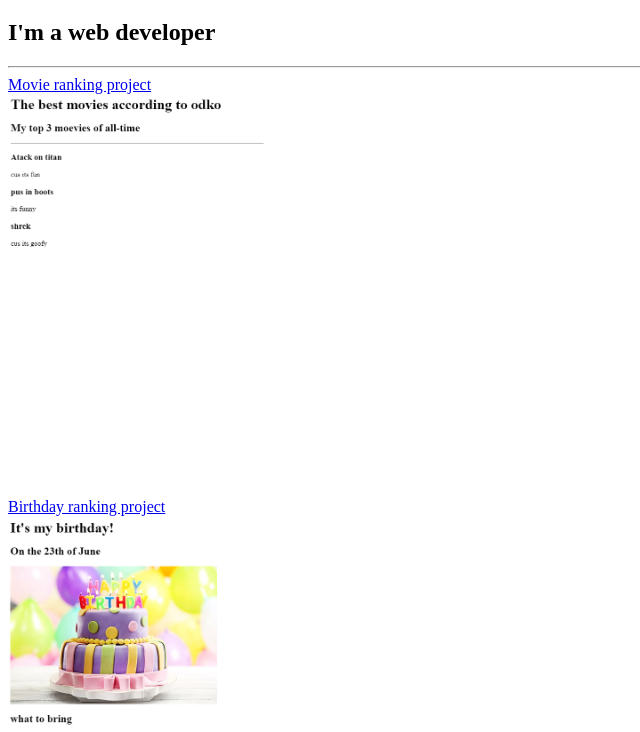
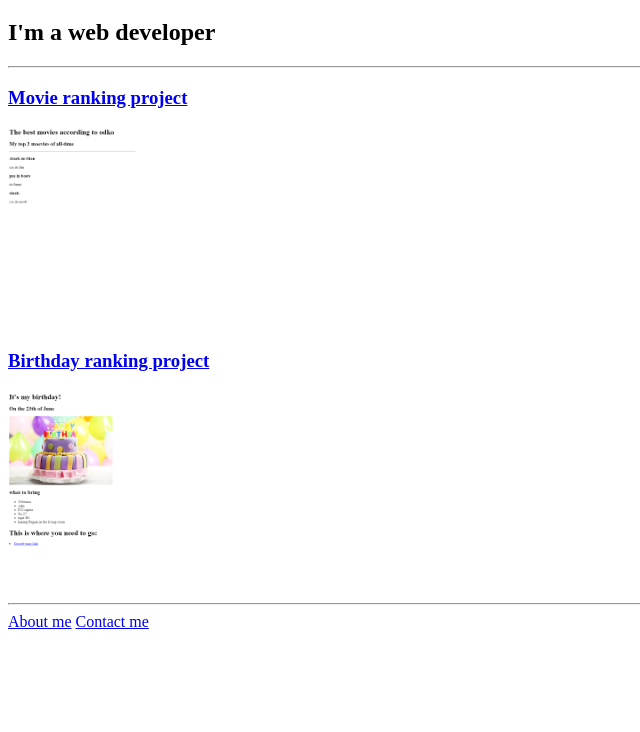
Before and after one commit to odkohaha/odkosFirstWebsite, a plain HTML site: page index.html in a window 1280 px wide. Shown: the part 61-793 px from the top of the page, without its empty margins (0-640 px from the left). Drawn offline with Linux system fonts and the light colour scheme.

Commit message:
Update index.html
fixed bug

```diff
--- a/index.html
+++ b/index.html
@@ -18,19 +18,19 @@ https://developer.mozilla.org/en-US/docs/Web/HTML/Element/img#attr-height -->
  <head>
     <meta charset="UTF-8">
     <meta name="viewport" content="width=device-width, initial-scale=1.0">
-    <title>Document</title>
+    <title>Odko Protfolio</title>
  </head>
  <body>
     <h1>Odko portfolio</h1>
     <h2>I'm a web developer</h2>
     <hr>
-    <a href="./public/movie-ranking.html">Movie ranking project</a>
-    <br>
-    <img src="./assets/images/Screenshot 2024-08-04 212656.png" height="400"/>
-    <br>
-    <a href="./public/birthday-invite.html">Birthday ranking project</a>
-    <br>
-    <img src="./assets/images/Screenshot 2024-08-04 212736.png" height="400"/>
+    <h3><a href="./public/movie-ranking.html">Movie ranking project</a></h3>
+
+    <img src="./assets/images/Screenshot 2024-08-04 212656.png" height="200"/>
+
+    <h3><a href="./public/birthday-invite.html">Birthday ranking project</a></h3>
+
+    <img src="./assets/images/Screenshot 2024-08-04 212736.png" height="200"/>
     <hr>
     <a href="./public/about.html">About me</a>
     <a href="./public/contact.html">Contact me</a>
```
